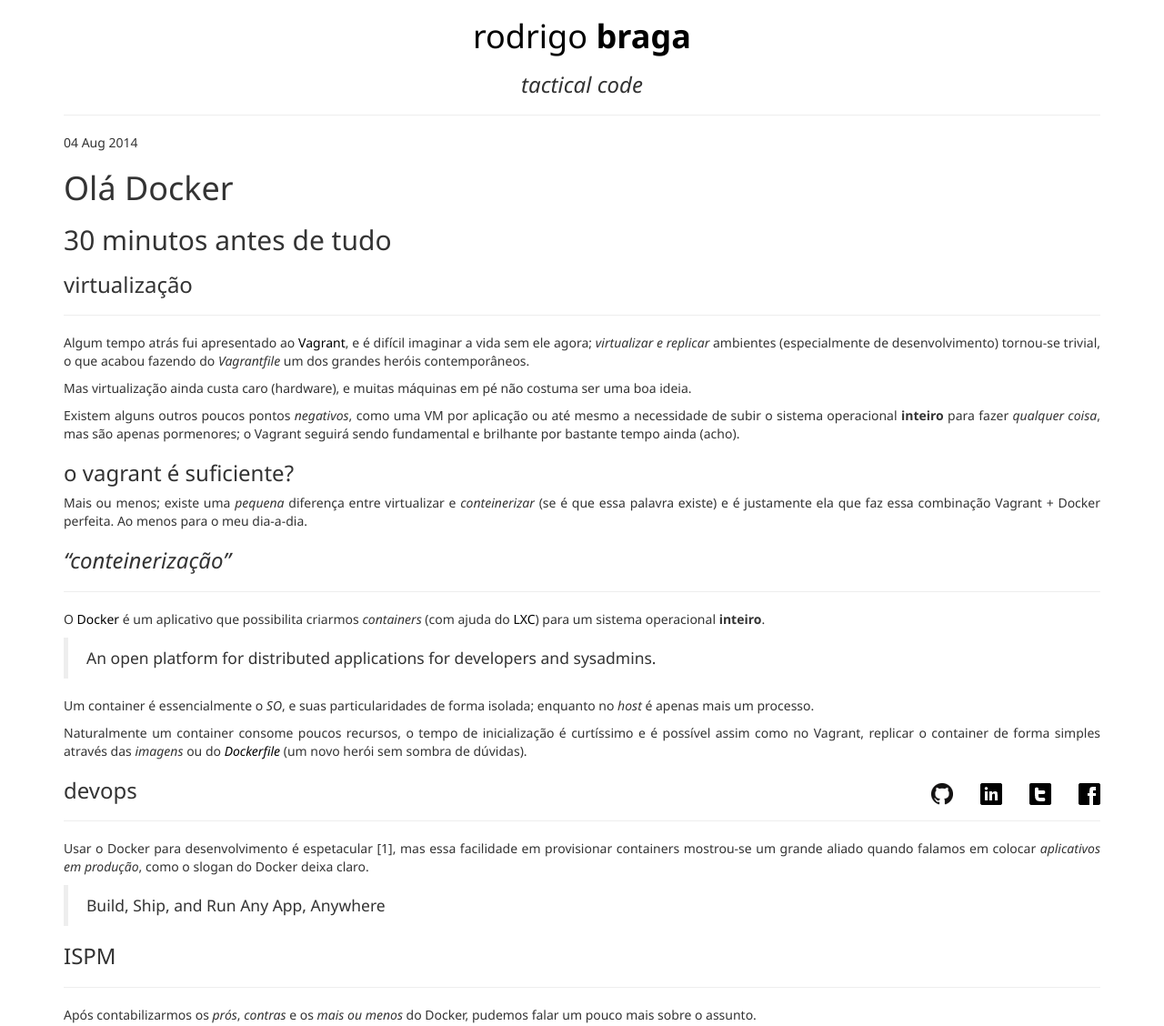
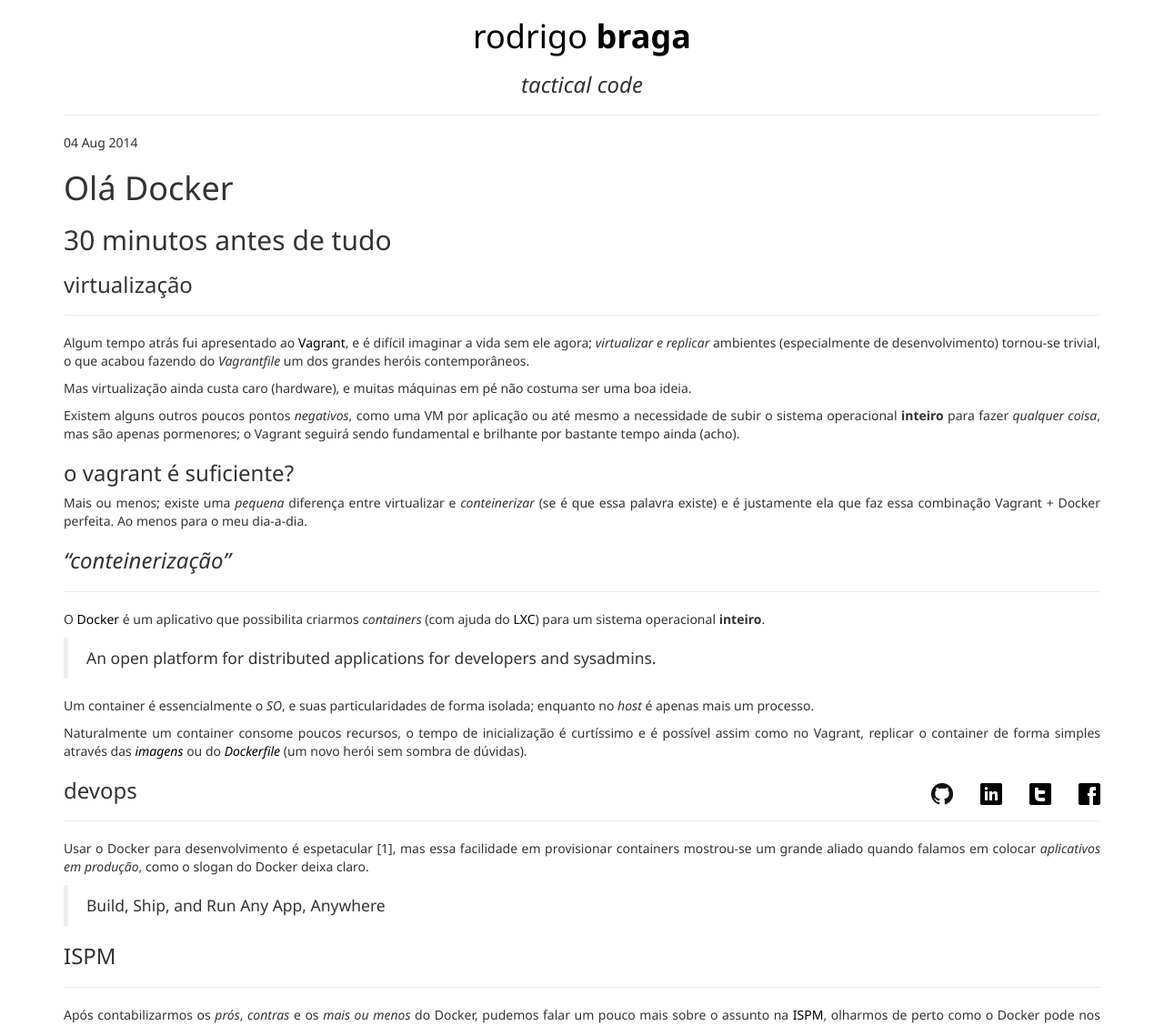
Before and after one commit to rodrigobraga/rodrigobraga.github.io, a Jekyll site: the page built from _posts/2014-08-04-docker.md, in a window 1280 px wide. Shown: the top 1128 px of the page at 91% size. Built offline with Jekyll 4.4.1, drawn with Linux system fonts in a browser that asks for light colours; Markdown is read by kramdown in place of the engine named in the settings; comment, search, counter and statistics services are not loaded; some of the changed text lies outside the part shown.

Commit message:
um pequeno ajuste

```diff
--- a/_posts/2014-08-04-docker.md
+++ b/_posts/2014-08-04-docker.md
@@ -35,7 +35,7 @@
 
 Um container é essencialmente o _SO_, e suas particularidades de forma isolada; enquanto no _host_ é apenas mais um processo.
 
-Naturalmente um container consome poucos recursos, o tempo de inicialização é curtíssimo e é possível assim como no Vagrant, replicar o container de forma simples através das _imagens_ ou do *[Dockerfile](https://docs.docker.com/reference/builder/)* (um novo herói sem sombra de dúvidas).
+Naturalmente um container consome poucos recursos, o tempo de inicialização é curtíssimo e é possível assim como no Vagrant, replicar o container de forma simples através das _[imagens](http://index.docker.io/)_ ou do *[Dockerfile](https://docs.docker.com/reference/builder/)* (um novo herói sem sombra de dúvidas).
 
 ### devops
 ---------
@@ -46,7 +46,7 @@
 
 ### ISPM
 ---------
-Após contabilizarmos os _prós_, _contras_ e os _mais ou menos_ do Docker, pudemos falar um pouco mais sobre o assunto.
+Após contabilizarmos os _prós_, _contras_ e os _mais ou menos_ do Docker, pudemos falar um pouco mais sobre o assunto na [ISPM](http://www.ispm.com/), olharmos de perto como o Docker pode nos ajudar.
 
 <script async class="speakerdeck-embed" data-id="36a1f830fe3201319b0512528e555330" data-ratio="1.77777777777778" src="//speakerdeck.com/assets/embed.js"></script>
 
```
